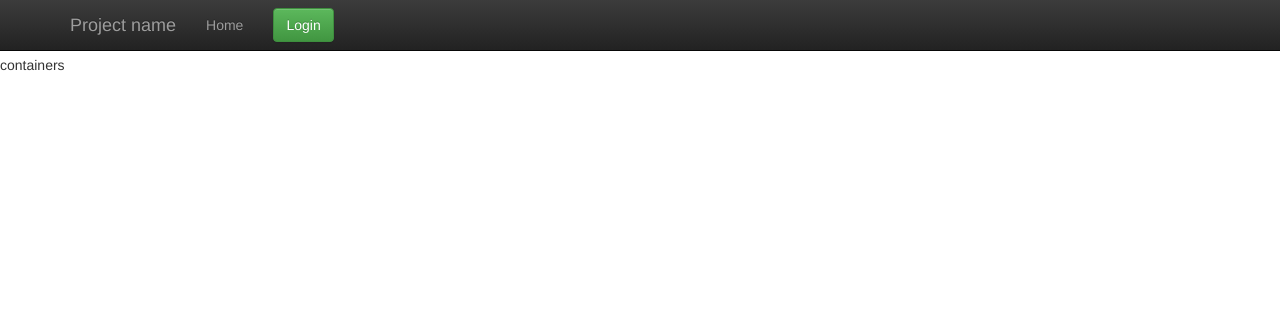
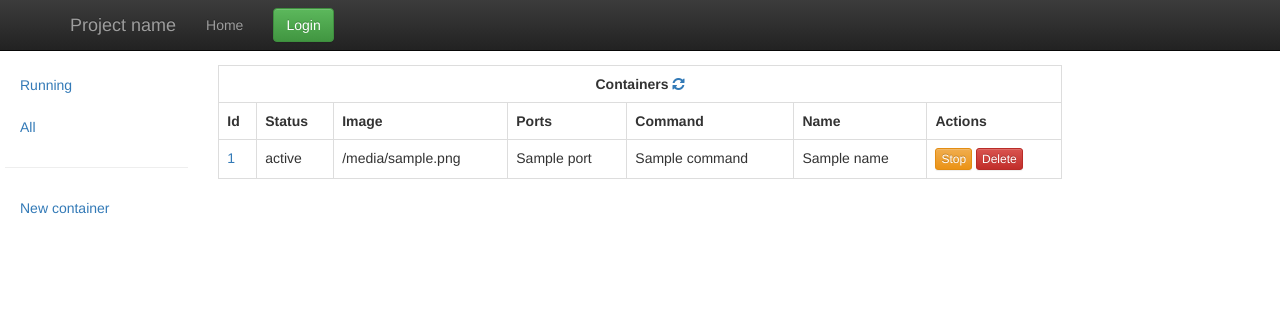
Before and after one commit to Itxaka/Gobolino, a Flask app: template templates/containers.html in a window 1280 px wide. Shown: the top 311 px of the page. Run offline with Flask 2, Linux system fonts and the light colour scheme; the template is opened without the code that fills it: most values are stand-ins (such as "Sample title", 1, 10 or a date in 2020); parts of the project's set-up code (start-up, migrations or seed data) failed here and were passed over; some libraries are stand-ins or nearby versions.

Commit message:
added new pages for all images and all containers, added sidenav for images and containers, template for containers, fixed base template, first version of pull template

```diff
--- a/static/css/main.css
+++ b/static/css/main.css
@@ -37,3 +37,12 @@
 #pull {
     padding-top: 10px;
 }
+
+#containers {
+    padding-top: 10px;
+}
+
+#lateral {
+    padding-top: 10px;
+    padding-left: 20px;
+}
--- a/templates/base.html
+++ b/templates/base.html
@@ -25,7 +25,6 @@
                 <li {% if request.endpoint == "index" %}class="active"{% endif %}><a href="{{ url_for("index") }}">Home</a></li>
             {% if session.user and session.logged_in %}
                 <li {% if request.endpoint == "images" %}class="active"{% endif %}><a href="{{ url_for("images") }}">Images</a></li>
-                <li {% if request.endpoint == "pull" %}class="active"{% endif %}><a href="{{ url_for("pull") }}">Pull</a></li>
                 <li {% if request.endpoint == "containers" %}class="active"{% endif %}><a href="{{ url_for("containers") }}">Containers</a></li>
                 <li><form class="navbar-form pull-right" action="{{  url_for("logout") }}" method="get"><button class="btn btn-danger">Logout</button></form></li>
             {% else %}
--- a/templates/containers.html
+++ b/templates/containers.html
@@ -1,4 +1,56 @@
 {% extends "base.html" %}
 {% block content %}
-    containers
+    {% if containers %}
+        <div class="row">
+            <div id="lateral" class="col-md-2">
+                <ul class="nav nav-pills nav-stacked">
+                    <li {% if request.endpoint == "containers" %}class="active"{% endif %}><a href="{{ url_for("containers") }}">Running</a></li>
+                    <li {% if request.endpoint == "containersall" %}class="active"{% endif %}><a href="{{ url_for("containersall") }}">All</a></li>
+                <hr>
+                    <li {% if request.endpoint == "newcontainer" %}class="active"{% endif %}><a href="{{ url_for("newcontainer") }}">New container</a></li>
+                </ul>
+            </div>
+            <div id="containers" class="col-md-8">
+                <table class="table table-bordered table-hover">
+                    <tr>
+                        <th colspan="7">
+                            <center>Containers <a href="{{ url_for("containers") }}"><i class="fa fa-refresh"></i></a>
+                            </center>
+                        </th>
+                    </tr>
+                    <th>Id</th>
+                    <th>Status</th>
+                    <th>Image</th>
+                    <th>Ports</th>
+                    <th>Command</th>
+                    <th>Name</th>
+                    <th>Actions</th>
+                    {% for container in containers %}
+                        <tr>
+                            <td><a href="
+
+                                    {{ url_for("containers") }}{{ container.Id|truncate(12, True, end="") }}">{{ container.Id|truncate(12, True, end="") }}</a>
+                            </td>
+                            <td>{{ container.Status }}</td>
+                            <td>{{ container.Image }}</td>
+                            <td>{% for name in container.Ports %}{{ name }}{% if loop.last %}{% else %},
+                            {% endif %}{% endfor %}</td>
+                            <td>{{ container.Command }}</td>
+                            <td>{% for name in container.Names %}{{ name }}{% if loop.last %}{% else %},
+                            {% endif %}{% endfor %}</td>
+                            <td>
+                                <a href="{{ url_for("containers") }}{{ container.Id|truncate(12, True, end="") }}/stop">
+                                    <button class="btn btn-warning btn-xs">Stop</button>
+                                </a>
+                                <a href="
+                                        {{ url_for("containers") }}{{ container.Id|truncate(12, True, end="") }}/delete">
+                                    <button class="btn btn-danger btn-xs">Delete</button>
+                                </a>
+                            </td>
+                        </tr>
+                    {% endfor %}
+                </table>
+            </div>
+        </div>
+    {% endif %}
 {% endblock %}
```
Also changed, not shown: templates/images.html (+10 -3 lines), templates/newcontainers.html (added, +13 -0 lines), templates/pull.html (+19 -3 lines), views.py (+23 -3 lines).
